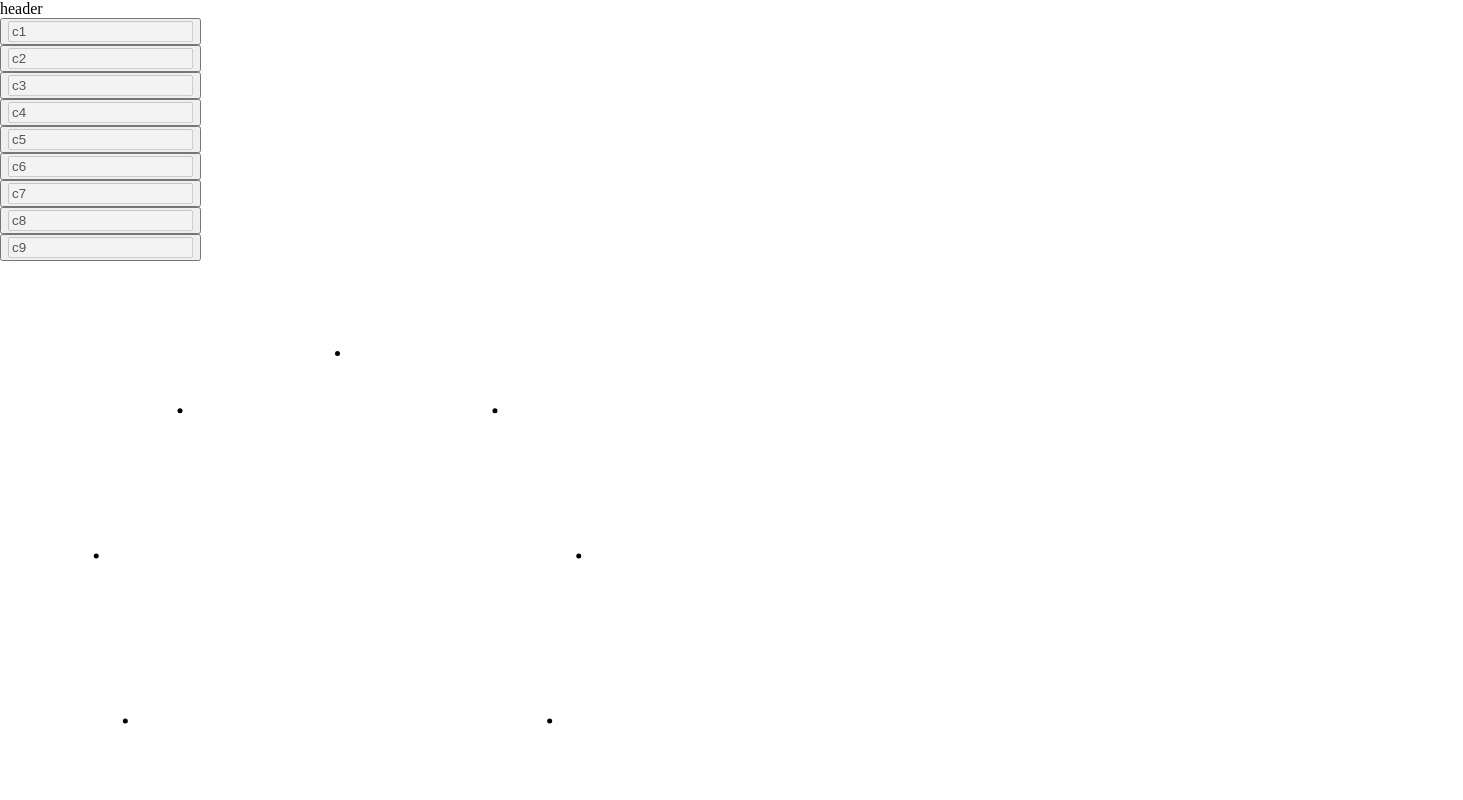
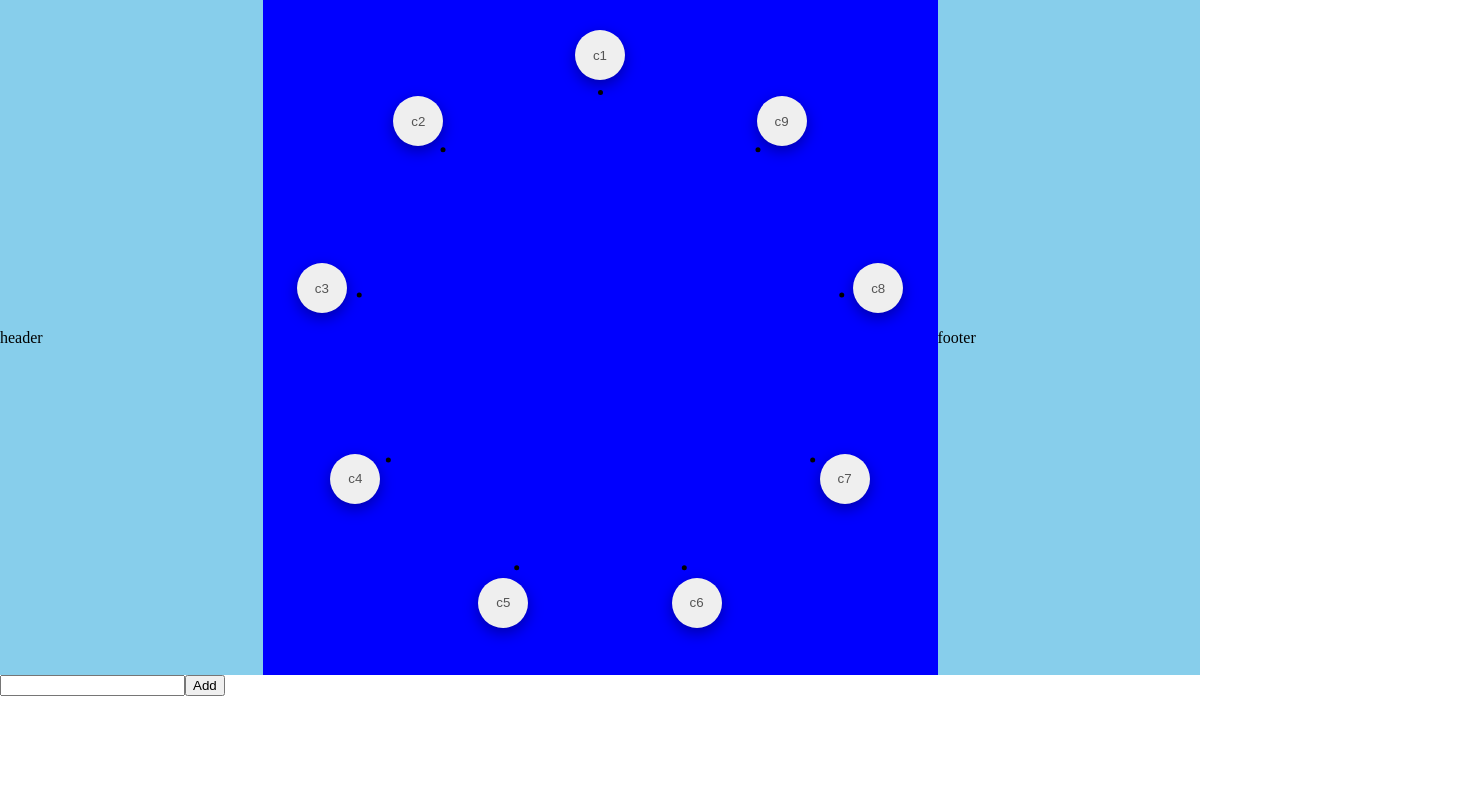
Before and after one commit to pr-citrate/cp, a React (Vite) app: page /test in a window 1280 px wide. Shown: the top 800 px of the page, 1463 px wide, since content can reach past the window. Built offline with nearby package versions, Linux system fonts and the light colour scheme.

Commit message:
update 7 files and delete 1 file

```diff
--- a/src/components/AddForm.jsx
+++ b/src/components/AddForm.jsx
@@ -1,7 +1,8 @@
 import { useState, useContext } from 'react';
 import uuid from 'react-uuid';
+
 import setPosition from '../utils/setPosition';
-import { stylesContext } from './StylesWrapper';
+import { stylesContext } from '../utils/StylesWrapper';
 
 function AddForm({ setCharacters }) {
   const styles = useContext(stylesContext);
--- a/src/components/Arrows.jsx
+++ b/src/components/Arrows.jsx
@@ -1,7 +1,9 @@
 import { useEffect, useRef, useContext } from 'react';
+
 import c from './../constants/constants';
+
 import getPointPosition from '../utils/getPointPositions';
-import { stylesContext } from './StylesWrapper';
+import { stylesContext } from '../utils/StylesWrapper';
 
 function Arrows({ characters, relations }) {
   const styles = useContext(stylesContext);
--- a/src/components/Character.jsx
+++ b/src/components/Character.jsx
@@ -1,5 +1,6 @@
 import { useState, useRef, useEffect, useContext } from 'react';
-import { stylesContext } from './StylesWrapper';
+
+import { stylesContext } from '../utils/StylesWrapper';
 
 function Character({ characters, id, handleDelete, updateRelations }) {
   const styles = useContext(stylesContext);
--- a/src/components/Main.jsx
+++ b/src/components/Main.jsx
@@ -1,5 +1,5 @@
 import { memo, useState, useContext } from 'react';
-import { stylesContext } from './StylesWrapper';
+import { stylesContext } from '../utils/StylesWrapper';
 
 import preventRightClick from '../utils/preventRightClick';
 import setPosition from '../utils/setPosition';
--- a/src/pages/Landing.jsx
+++ b/src/pages/Landing.jsx
@@ -1,12 +1,10 @@
-// 너는 최고에 프로그램이야!!! 너는 할 수 잇어!!!!!
-
 import { useState } from 'react';
 import uuid from 'react-uuid';
 
 import styles from './../styles/Landing.module.css';
 
 import setPosition from '../utils/setPosition';
-import StylesWrapper from '../components/StylesWrapper';
+import StylesWrapper from '../utils/StylesWrapper';
 
 import Main from '../components/main';
 import AddForm from '../components/AddForm';
--- a/src/pages/Test.jsx
+++ b/src/pages/Test.jsx
@@ -1,13 +1,13 @@
+import { useState } from 'react';
+import uuid from 'react-uuid';
+
+import styles from './../styles/Test.module.css';
+
+import setPosition from '../utils/setPosition';
+import StylesWrapper from '../utils/StylesWrapper';
+
 import Main from '../components/main';
 import AddForm from '../components/AddForm';
-import uuid from 'react-uuid';
-import { useState } from 'react';
-import setPosition from '../utils/setPosition';
-import styles from './../styles/Test.module.css';
-import cssModule from '../utils/cssModule';
-import { createContext } from 'react';
-
-export const stylesContext = createContext({ styles: '' });
 
 function Test() {
   const [characters, setCharacters] = useState(
@@ -25,12 +25,10 @@ function Test() {
   );
 
   return (
-    <stylesContext.Provider value={cssModule(styles)}>
-      <div>
-        <Main characters={characters} setCharacters={setCharacters} />
-        <AddForm setCharacters={setCharacters} />
-      </div>
-    </stylesContext.Provider>
+    <StylesWrapper styles={styles}>
+      <Main characters={characters} setCharacters={setCharacters} />
+      <AddForm setCharacters={setCharacters} />
+    </StylesWrapper>
   );
 }
 export default Test;
--- a/src/components/StylesWrapper.jsx
+++ b/src/utils/StylesWrapper.jsx
@@ -1,5 +1,6 @@
-import cssModule from '../utils/cssModule';
 import { createContext } from 'react';
+
+import cssModule from './cssModule';
 
 export const stylesContext = createContext({ styles: '' });
 
--- a/src/utils/cssModule.jsx
+++ b/src/utils/cssModule.jsx
@@ -1,4 +1,4 @@
-export default function cssModule(obj) {
+function cssModule(obj) {
   const result = {};
   for (let key in obj) {
     if (obj.hasOwnProperty(key)) {
@@ -10,3 +10,4 @@ export default function cssModule(obj) {
   }
   return result;
 }
+export default cssModule;
```
